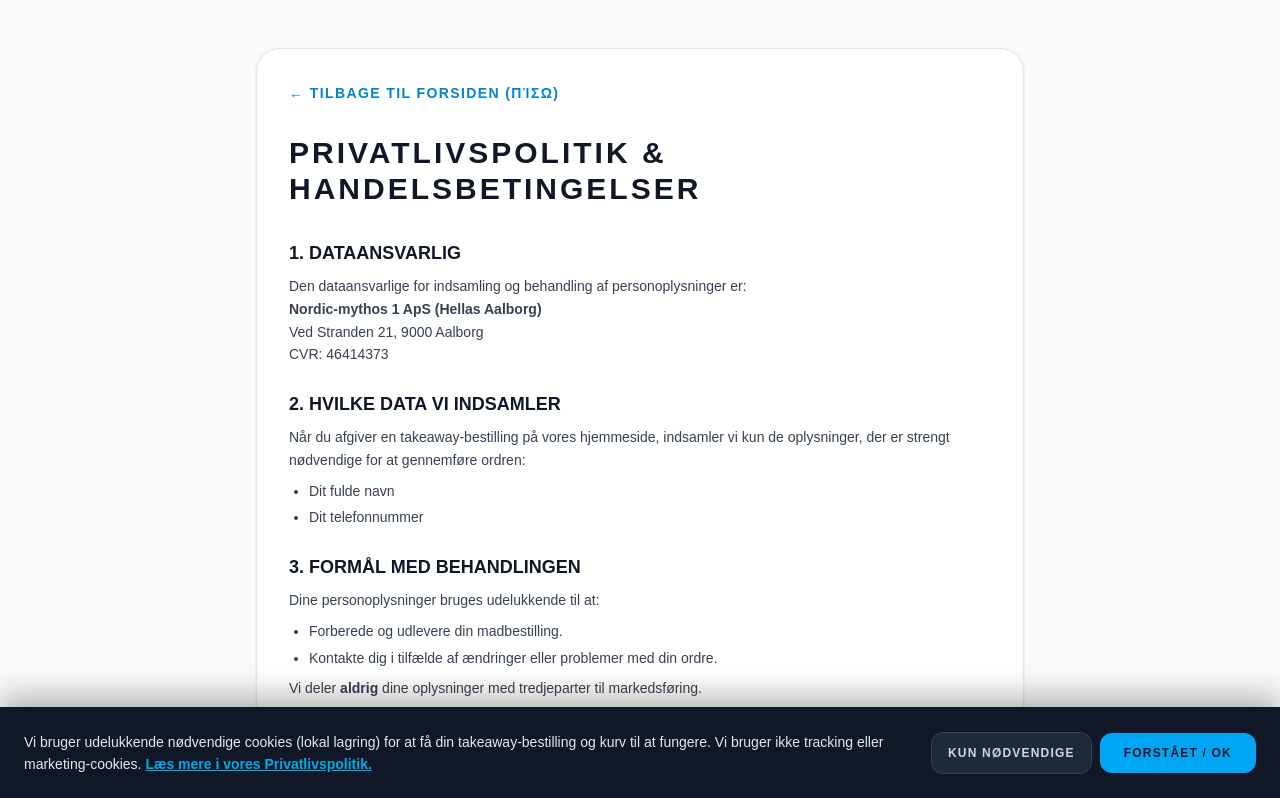
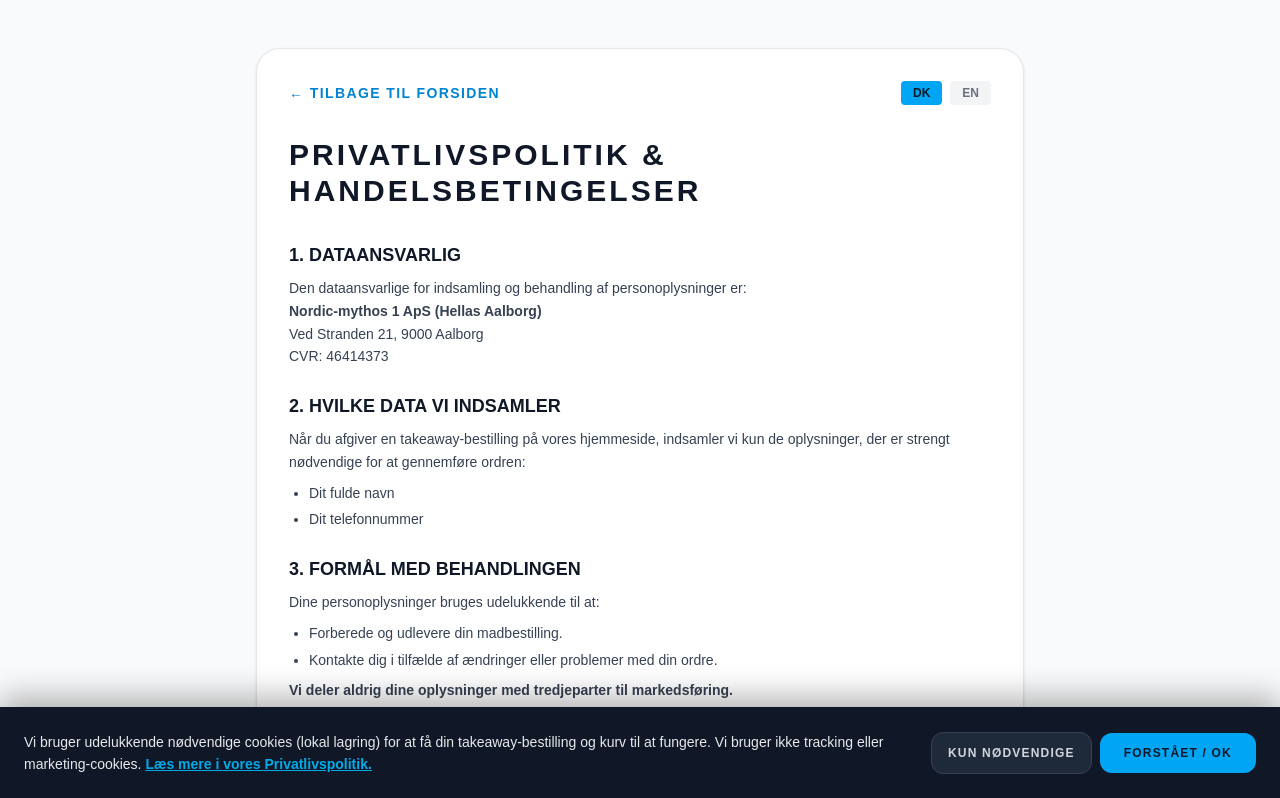
Before and after one commit to panoskoul108/hellas-aalborg-web, a Next.js app: page /privacy in a window 1280 px wide. Shown: the top 798 px of the page. Built offline with nearby package versions, Linux system fonts and the light colour scheme.

Commit message:
Update page.tsx

```diff
--- a/app/privacy/page.tsx
+++ b/app/privacy/page.tsx
@@ -1,54 +1,118 @@
-import React from 'react';
+'use client';
+import React, { useState } from 'react';
 import Link from 'next/link';
 
 export default function PrivacyPolicy() {
+  const [lang, setLang] = useState<'da' | 'en'>('da');
+
+  const content = {
+    da: {
+      back: "← Tilbage til forsiden",
+      title: "Privatlivspolitik & Handelsbetingelser",
+      s1Title: "1. Dataansvarlig",
+      s1Text: "Den dataansvarlige for indsamling og behandling af personoplysninger er:",
+      s2Title: "2. Hvilke data vi indsamler",
+      s2Text: "Når du afgiver en takeaway-bestilling på vores hjemmeside, indsamler vi kun de oplysninger, der er strengt nødvendige for at gennemføre ordren:",
+      i1: "Dit fulde navn",
+      i2: "Dit telefonnummer",
+      s3Title: "3. Formål med behandlingen",
+      s3Text: "Dine personoplysninger bruges udelukkende til at:",
+      p1: "Forberede og udlevere din madbestilling.",
+      p2: "Kontakte dig i tilfælde af ændringer eller problemer med din ordre.",
+      neverShare: "Vi deler aldrig dine oplysninger med tredjeparter til markedsføring.",
+      s4Title: "4. Opbevaring & Cookies",
+      s4Text: "Vi bruger kun nødvendige cookies (lokal lagring i din browser) for at få indholdet af din indkøbskurv til at fungere og for at beskytte mod spam. Dine ordreoplysninger gemmes i vores system af hensyn til regnskabsloven og slettes rutinemæssigt derefter.",
+      s5Title: "5. Dine rettigheder",
+      s5Text: "Du har altid ret til at anmode om indsigt i, hvilke data vi har om dig, eller bede om at få dem slettet. Kontakt os blot i restauranten."
+    },
+    en: {
+      back: "← Back to home",
+      title: "Privacy Policy & Terms",
+      s1Title: "1. Data Controller",
+      s1Text: "The data controller for the collection and processing of personal data is:",
+      s2Title: "2. What data we collect",
+      s2Text: "When you place a takeaway order on our website, we only collect the information strictly necessary to complete the order:",
+      i1: "Your full name",
+      i2: "Your phone number",
+      s3Title: "3. Purpose of processing",
+      s3Text: "Your personal data is used exclusively to:",
+      p1: "Prepare and deliver your food order.",
+      p2: "Contact you in case of changes or issues with your order.",
+      neverShare: "We never share your information with third parties for marketing.",
+      s4Title: "4. Storage & Cookies",
+      s4Text: "We only use essential cookies (local storage in your browser) to make your shopping cart work and to protect against spam. Your order details are stored in our system for accounting purposes and deleted routinely thereafter.",
+      s5Title: "5. Your rights",
+      s5Text: "You always have the right to request access to the data we hold about you or ask to have it deleted. Simply contact us at the restaurant."
+    }
+  };
+
+  const t = content[lang];
+
   return (
     <div className="min-h-screen bg-gray-50 text-gray-900 font-sans p-6 md:p-12">
       <div className="max-w-3xl mx-auto bg-white p-8 rounded-3xl shadow-sm border border-gray-200">
-        <Link href="/" className="inline-block mb-8 text-sky-600 font-black text-sm uppercase tracking-widest hover:underline">
-          ← Tilbage til forsiden (Πίσω)
-        </Link>
+
+        {/* Top bar with back link and language switch */}
+        <div className="flex justify-between items-center mb-8">
+          <Link href="/" className="text-sky-600 font-black text-sm uppercase tracking-widest hover:underline">
+            {t.back}
+          </Link>
+          <div className="flex gap-2">
+            <button
+              onClick={() => setLang('da')}
+              className={`px-3 py-1 rounded text-xs font-black uppercase transition-colors ${lang === 'da' ? 'bg-sky-500 text-gray-900' : 'bg-gray-100 text-gray-500'}`}
+            >
+              DK
+            </button>
+            <button
+              onClick={() => setLang('en')}
+              className={`px-3 py-1 rounded text-xs font-black uppercase transition-colors ${lang === 'en' ? 'bg-sky-500 text-gray-900' : 'bg-gray-100 text-gray-500'}`}
+            >
+              EN
+            </button>
+          </div>
+        </div>
 
         <h1 className="text-2xl md:text-3xl font-black uppercase tracking-widest mb-8 text-gray-900">
-          Privatlivspolitik & Handelsbetingelser
+          {t.title}
         </h1>
 
         <div className="space-y-6 text-sm leading-relaxed text-gray-700">
           <section>
-            <h2 className="text-lg font-black uppercase text-gray-900 mb-2">1. Dataansvarlig </h2>
-            <p>Den dataansvarlige for indsamling og behandling af personoplysninger er:<br/>
+            <h2 className="text-lg font-black uppercase text-gray-900 mb-2">{t.s1Title}</h2>
+            <p>{t.s1Text}<br/>
             <strong>Nordic-mythos 1 ApS (Hellas Aalborg)</strong><br/>
             Ved Stranden 21, 9000 Aalborg<br/>
             CVR: 46414373</p>
           </section>
 
           <section>
-            <h2 className="text-lg font-black uppercase text-gray-900 mb-2">2. Hvilke data vi indsamler </h2>
-            <p>Når du afgiver en takeaway-bestilling på vores hjemmeside, indsamler vi kun de oplysninger, der er strengt nødvendige for at gennemføre ordren:</p>
+            <h2 className="text-lg font-black uppercase text-gray-900 mb-2">{t.s2Title}</h2>
+            <p>{t.s2Text}</p>
             <ul className="list-disc pl-5 mt-2 space-y-1">
-              <li>Dit fulde navn</li>
-              <li>Dit telefonnummer </li>
+              <li>{t.i1}</li>
+              <li>{t.i2}</li>
             </ul>
           </section>
 
           <section>
-            <h2 className="text-lg font-black uppercase text-gray-900 mb-2">3. Formål med behandlingen </h2>
-            <p>Dine personoplysninger bruges udelukkende til at:</p>
+            <h2 className="text-lg font-black uppercase text-gray-900 mb-2">{t.s3Title}</h2>
+            <p>{t.s3Text}</p>
             <ul className="list-disc pl-5 mt-2 mb-2 space-y-1">
-              <li>Forberede og udlevere din madbestilling.</li>
-              <li>Kontakte dig i tilfælde af ændringer eller problemer med din ordre.</li>
+              <li>{t.p1}</li>
+              <li>{t.p2}</li>
             </ul>
-            <p>Vi deler <strong>aldrig</strong> dine oplysninger med tredjeparter til markedsføring.</p>
+            <p><strong>{t.neverShare}</strong></p>
           </section>
 
           <section>
-            <h2 className="text-lg font-black uppercase text-gray-900 mb-2">4. Opbevaring & Cookies</h2>
-            <p>Vi bruger kun "nødvendige cookies" (lokal lagring i din browser) for at huske indholdet af din indkøbskurv og forhindre spam. Dine ordreoplysninger gemmes i vores system af hensyn til regnskabsloven og slettes rutinemæssigt derefter.</p>
+            <h2 className="text-lg font-black uppercase text-gray-900 mb-2">{t.s4Title}</h2>
+            <p>{t.s4Text}</p>
           </section>
 
           <section>
-            <h2 className="text-lg font-black uppercase text-gray-900 mb-2">5. Dine rettigheder </h2>
-            <p>Du har altid ret til at anmode om indsigt i, hvilke data vi har om dig, eller bede om at få dem slettet. Kontakt os blot i restauranten.</p>
+            <h2 className="text-lg font-black uppercase text-gray-900 mb-2">{t.s5Title}</h2>
+            <p>{t.s5Text}</p>
           </section>
         </div>
       </div>
```
